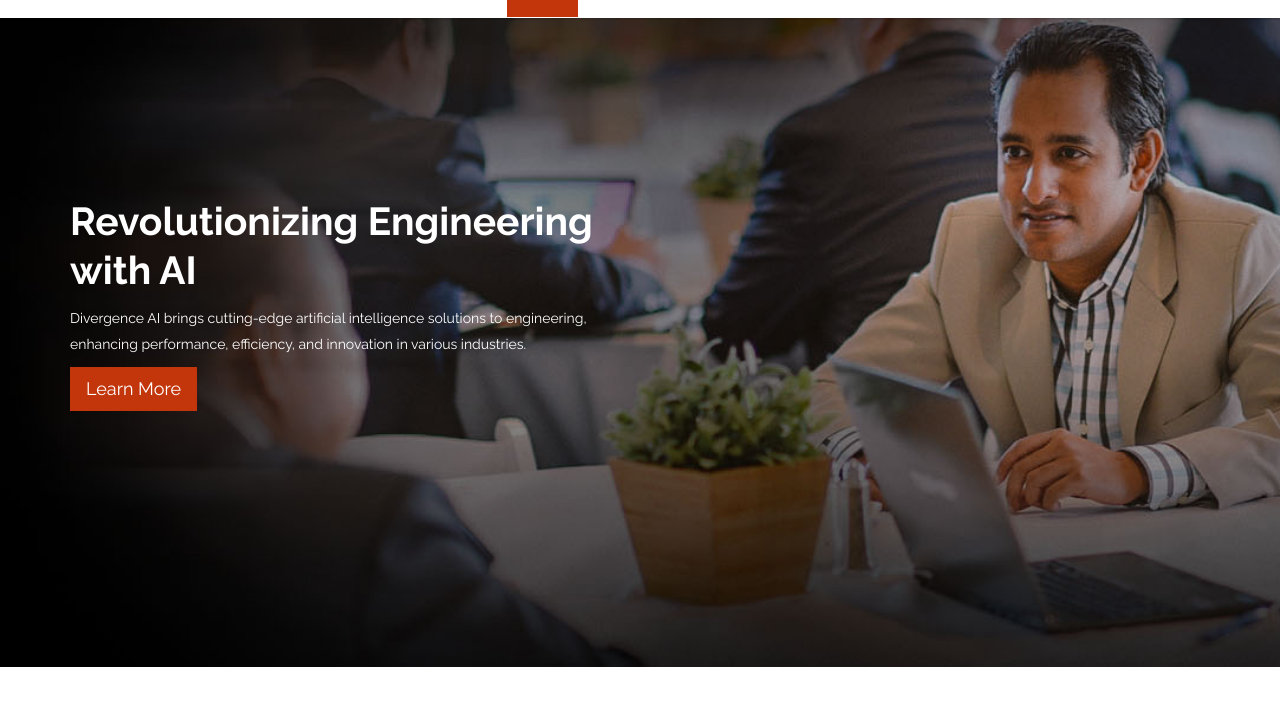
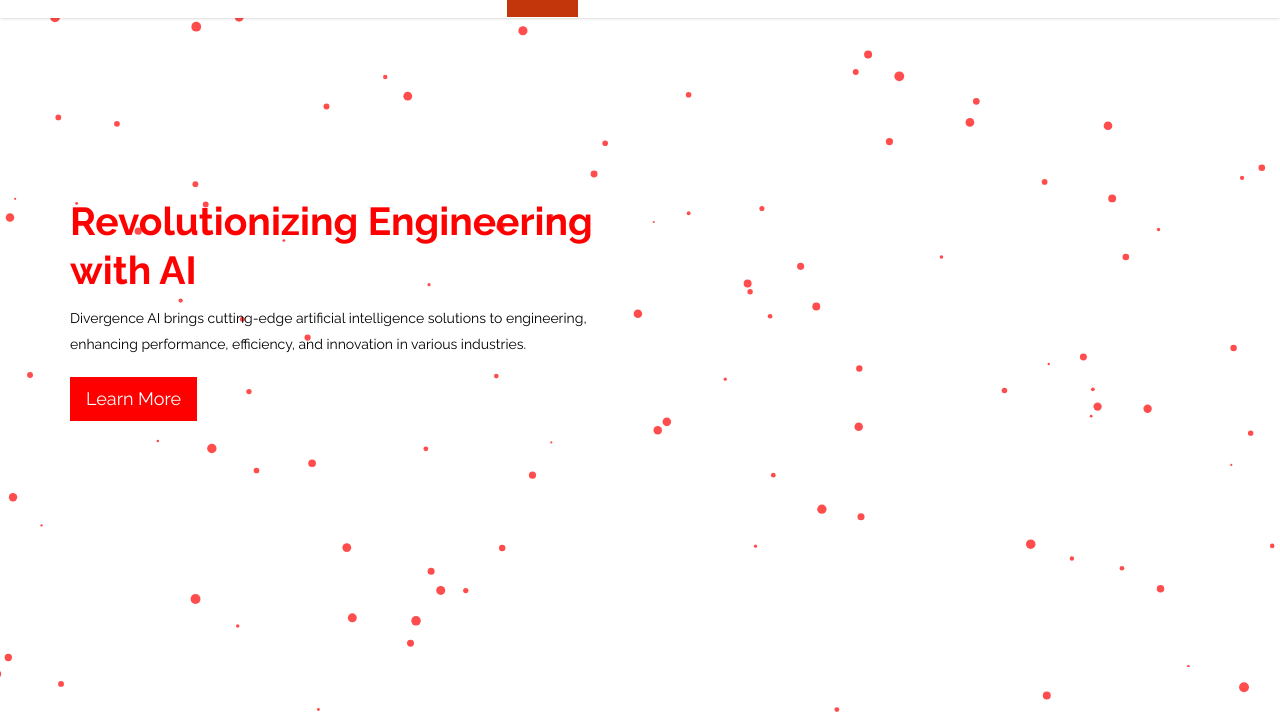
Before and after one commit to Ruolinnnnn/Actunator-AI-website, a plain HTML site: page index.html in a window 1280 px wide. Shown: the part 83-798 px from the top of the page. Drawn offline with nearby package versions, Linux system fonts and the light colour scheme.

Commit message:
particle effect

```diff
--- a/css/styles.css
+++ b/css/styles.css
@@ -221,38 +221,46 @@
     background-color: transparent;
   }
 }
-#hero-banner{
+#hero-banner {
+  position: relative;
   overflow: hidden;
-  height:650px;
-  background: url('../images/banner/bg1.jpg');
-  background-size:cover;
-  color:#fff;
+  height: 650px;
+  background-color: #ffffff; /* White background */
+  color: #000; /* Text color */
 }
-#hero-banner.item {
-  height: 558px;
-  background-repeat: no-repeat;
-  background-position: 50% 0;
-  background-size: cover;
-}
-#hero-banner.banner-inner {
+
+#particle-container {
   position: absolute;
   top: 0;
   left: 0;
   width: 100%;
   height: 100%;
-  color: #000;
+  z-index: 0; /* Behind content */
 }
+
+#hero-banner .banner-inner {
+  position: relative;
+  z-index: 1; /* Above particles */
+}
+
 #hero-banner h2 {
   margin-top: 180px;
   font-size: 39px;
   line-height: 49px;
+  color: #ff0000; /* Red text */
 }
-#hero-banner.banner-inner h2 > span {
-  color: #45aed6;
+
+#hero-banner .btn {
+  margin-top: 10px;
+  background-color: #ff0000; /* Red button */
+  border: none;
+  color: #fff;
 }
-#hero-banner.banner-inner .btn {
-  margin-top: 10px;
+
+#hero-banner .btn:hover {
+  background-color: #d10000; /* Darker red */
 }
+
 
 #hero-text {
   padding: 50px 0;
--- a/index.html
+++ b/index.html
@@ -51,20 +51,20 @@
     </header><!--/header-->
 
     <section id="hero-banner">
+        <div id="particle-container"></div> <!-- Particle Effect -->
         <div class="banner-inner">
           <div class="container">
             <div class="row">
               <div class="col-sm-6">
-
                 <h2>Revolutionizing Engineering with AI</h2>
                 <p>Divergence AI brings cutting-edge artificial intelligence solutions to engineering, enhancing performance, efficiency, and innovation in various industries.</p>
                 <a class="btn btn-primary btn-lg" href="#about">Learn More</a>
-
               </div>
             </div>
           </div>
         </div>
-    </section><!--/#main-slider-->
+      </section>
+
 
     <section id="hero-text" class="wow fadeIn">
         <div class="container">
@@ -414,5 +414,33 @@
     <script src="js/jquery.inview.min.js"></script>
     <script src="js/wow.min.js"></script>
     <script src="js/custom-scripts.js"></script>
+    <script src="https://cdn.jsdelivr.net/npm/tsparticles@2/tsparticles.bundle.min.js"></script>
+    <script>
+    tsParticles.load("particle-container", {
+        particles: {
+        number: {
+            value: 100,
+            density: { enable: true, value_area: 800 }
+        },
+        color: { value: "#ff0000" }, /* Red particles */
+        shape: { type: "circle" },
+        opacity: { value: 0.7 },
+        size: { value: 5, random: true },
+        move: { enable: true, speed: 2, direction: "none", out_mode: "out" }
+        },
+        interactivity: {
+        events: {
+            onhover: { enable: true, mode: "repulse" },
+            onclick: { enable: true, mode: "push" }
+        },
+        modes: {
+            repulse: { distance: 100, duration: 0.4 },
+            push: { particles_nb: 4 }
+        }
+        },
+        retina_detect: true
+    });
+    </script>
+
 </body>
 </html>
```
Lines whose indentation alone changed are shown as unchanged.
